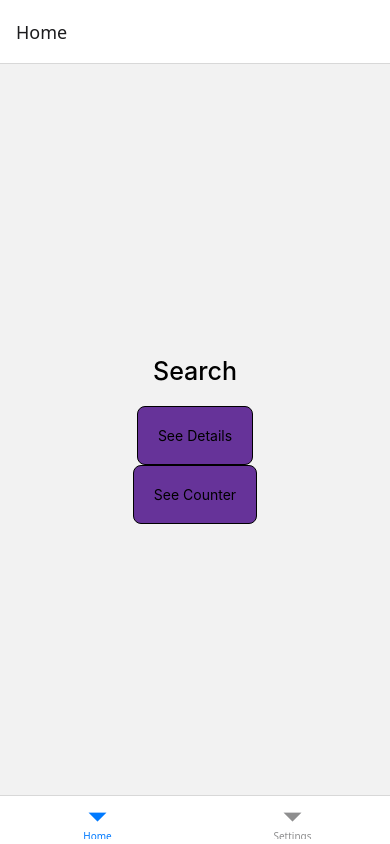
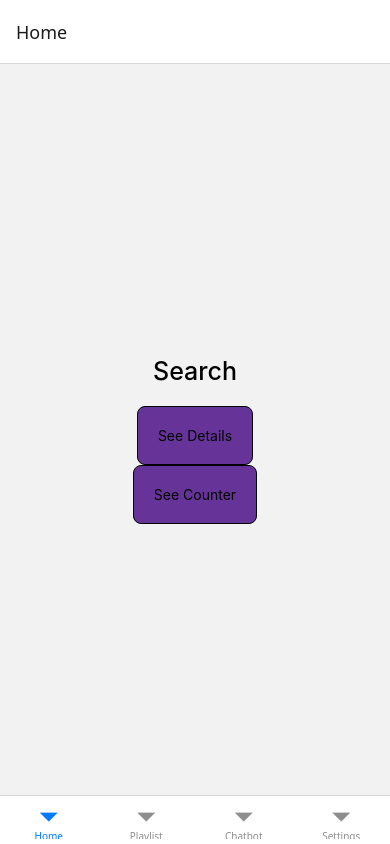
Before and after one commit to ATNekoo/CegepApp, a React Native app in the folder cegepapp/: screen / in a window 390 px wide. Built offline with nearby package versions, Linux system fonts and the light colour scheme.

Commit message:
Navigator

```diff
--- a/cegepapp/src/navigation/AppNavigator.js
+++ b/cegepapp/src/navigation/AppNavigator.js
@@ -17,7 +17,16 @@ function Tabs() {
         component={HomeScreen}
         options={{ title: "Home" }}
       />
-
+      <Tab.Screen
+      name="Playlist"
+      component={HomeScreen}
+      options={{ title: "Playlist" }}
+      />
+      <Tab.Screen
+        name="Chatbot"
+        component={HomeScreen}
+        options={{ title: "Chatbot" }}
+      />
       <Tab.Screen
         name="Settings"
         component={SettingsScreen}
@@ -25,6 +34,7 @@ function Tabs() {
           title: "Settings",
         }}
       />
+
     </Tab.Navigator>
   );
 }
```
Also changed, not shown: cegepapp/src/hooks/RandomSong.js (added).
